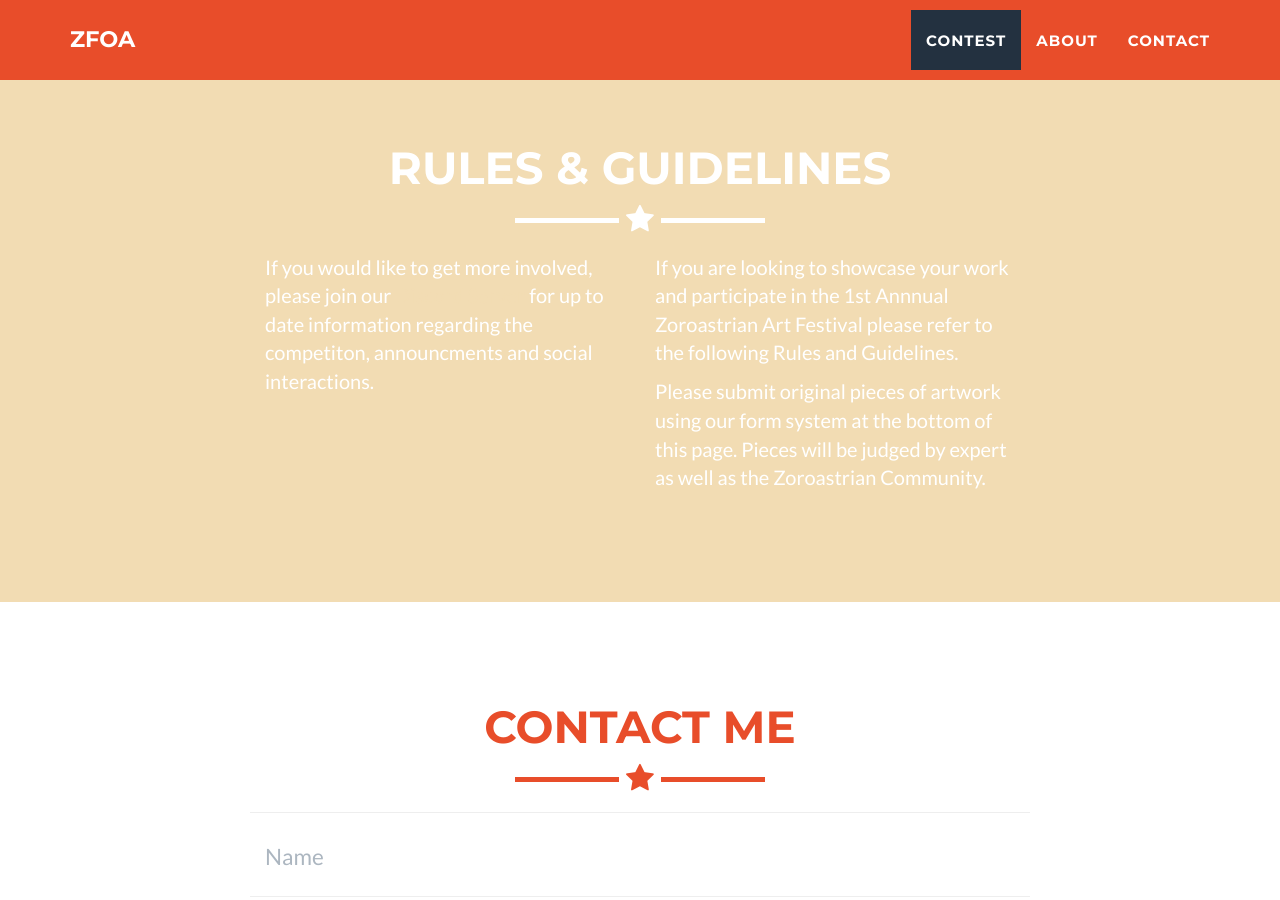
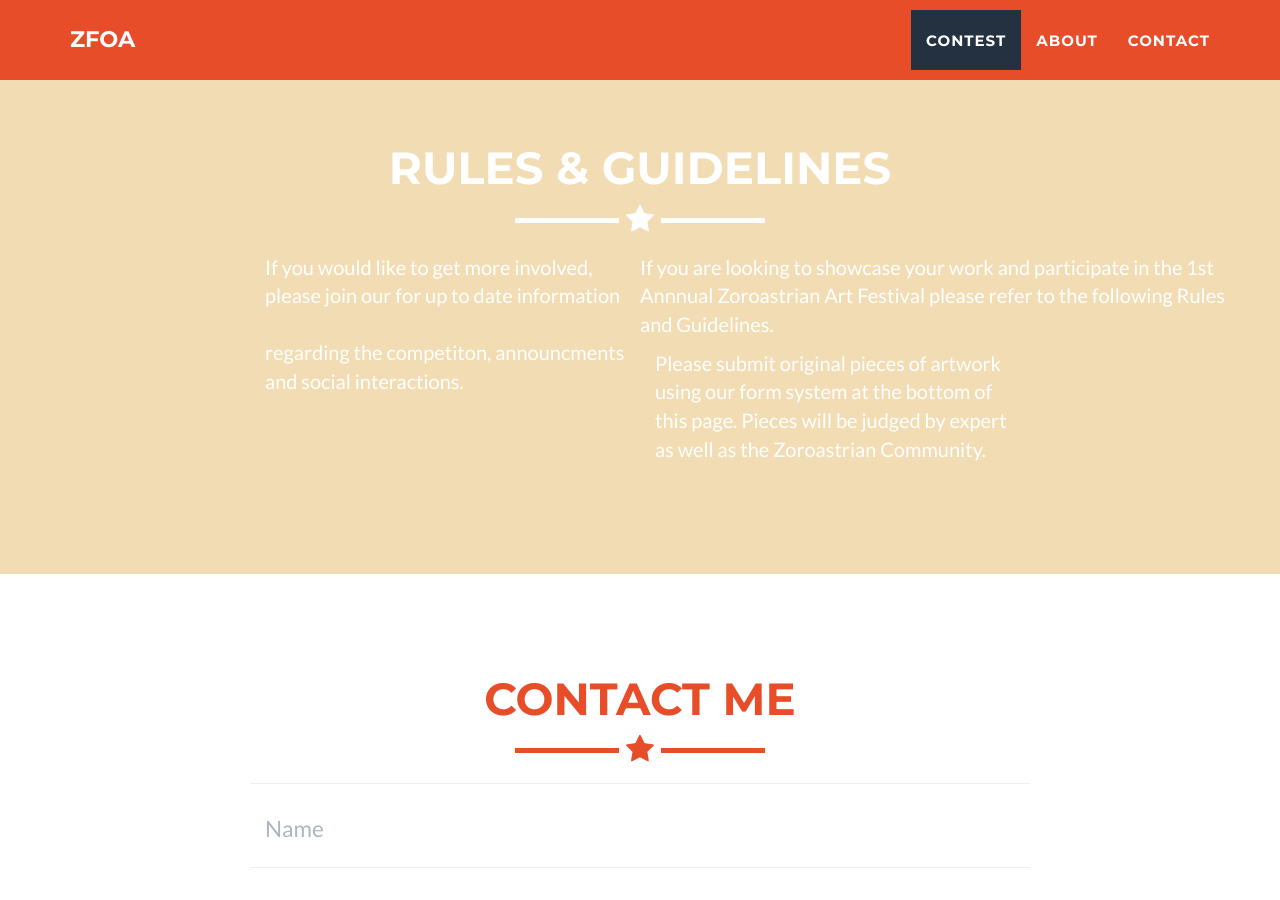
Before and after one commit to zfest/zfest.github.io, a Jekyll site: the page built from docs/_posts/2014-07-18-project-1.markdown, in a window 1280 px wide and 900 px high, scrolled down 2243 px. Built offline with Jekyll 4.4.1, drawn with Linux system fonts in a browser that asks for light colours.

Commit message:
Update about.html

```diff
--- a/docs/_includes/about.html
+++ b/docs/_includes/about.html
@@ -9,9 +9,9 @@
             </div>
             <div class="row">
                 <div class="col-lg-4 col-lg-offset-2">
-                    <p>If you would like to get more involved, please join our <a href="https://discord.gg/GxHYqk" class = ".discord" >Discord Server</a> for up to date information regarding the competiton, announcments and social interactions.</p>
+                    <p>If you would like to get more involved, please join our <a href="https://discord.gg/GxHYqk" class="col-lg-12 text-center" >Discord Server</a> for up to date information regarding the competiton, announcments and social interactions.</p>
                 </div>
-                <div class="col-lg-4">
+                <div class="col-md-auto">
                     <p>If you are looking to showcase your work and participate in the 1st Annnual Zoroastrian Art Festival please refer to the following Rules and Guidelines.</p>
                 </div>
 
```
